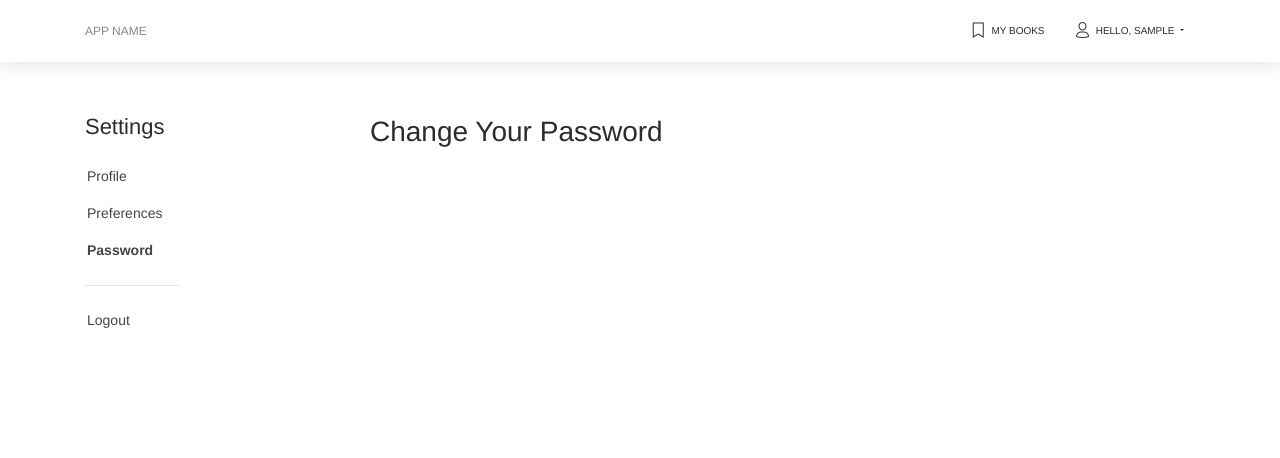
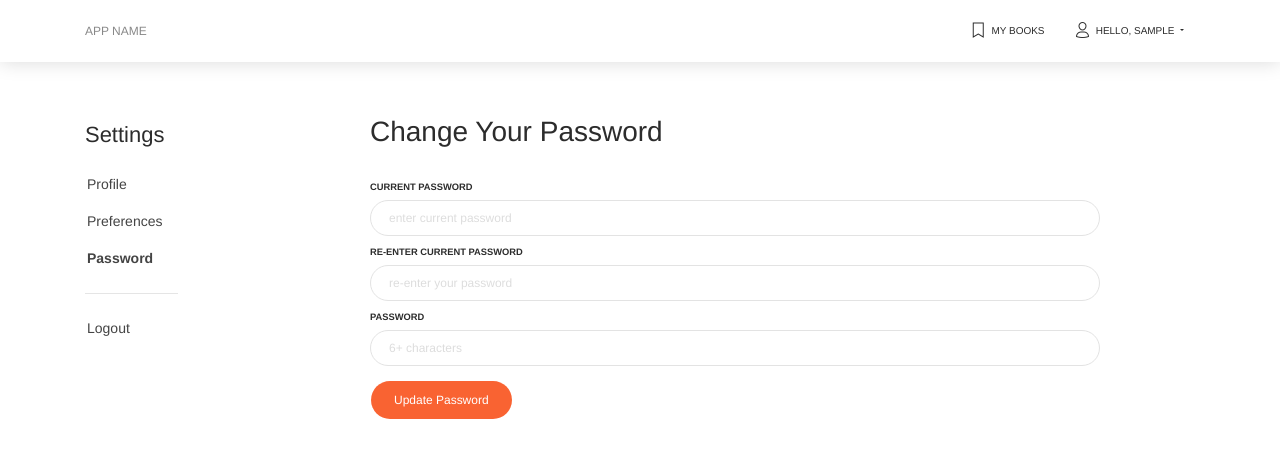
Before and after one commit to FroeMic/FullStack_Info_FinalProject, a Flask app: page /settings/password in a window 1280 px wide. Shown: the top 458 px of the page. Run offline with Flask 2, Linux system fonts and the light colour scheme; the visitor is signed in with stand-in values (Sample User, id 1); data comes from the database, SQL or seed files in the repository; some libraries are stand-ins or nearby versions.

Commit message:
added change password feature, still trying to figure out how to match the current password with the one in the database

```diff
--- a/app/forms/__init__.py
+++ b/app/forms/__init__.py
@@ -1,3 +1,4 @@
 from .registration_form import *
 from .login_form import *
 from .settings_form import *
+from .password_form import *
--- /dev/null
+++ b/app/forms/password_form.py
@@ -0,0 +1,12 @@
+from flask_login import current_user
+from flask.ext.wtf import Form
+from wtforms import StringField, PasswordField, SubmitField
+from flask_wtf.html5 import EmailField
+from wtforms.validators import ValidationError, DataRequired, EqualTo
+from app.models import User
+
+class PasswordForm(Form):
+    currentpassword = PasswordField('Current Password', render_kw={'class': 'form-control', 'placeholder': 'enter current password', 'required': True}, validators=[DataRequired('Please enter your current password.')])
+    confirmpassword = PasswordField('Re-Enter Current Password', render_kw={'class': 'form-control', 'placeholder': 're-enter your password', 'required': True}, validators=[DataRequired(), EqualTo('currentpassword')])
+    newpassword = PasswordField('Password', render_kw={'class': 'form-control', 'placeholder': '6+ characters', 'required': True, 'pattern': '.{6,}', 'title': 'Minimum 6 characters'}, validators=[DataRequired('Please enter a new password.')])
+    submit = SubmitField('Update Password', render_kw={'class': 'btn btn-primary btn-round'} )
--- a/app/routes.py
+++ b/app/routes.py
@@ -2,7 +2,7 @@ from flask import render_template, redirect, url_for, flash
 from flask_login import current_user, login_user, logout_user, login_required
 
 from app import app, db
-from app.forms import RegistrationForm, LoginForm, SettingsForm
+from app.forms import RegistrationForm, LoginForm, SettingsForm, PasswordForm
 from app.models import User
 
 
@@ -85,7 +85,17 @@ def settings_profile():
 def settings_preferences():
     return render_template('settings_preferences.html', title='Settings')
 
-@app.route('/settings/password')
+@app.route('/settings/password', methods=['GET', 'POST'])
 @login_required
 def settings_password():
-    return render_template('settings_password.html', title='Settings')
+    form = PasswordForm()
+    if form.validate_on_submit():
+        user = User.query.filter_by(id=int(current_user.id)).first()
+        if user is None:
+            flash('Error! We could not update your settings.', 'error')
+            return redirect(url_for('settings_profile'))
+
+        user.set_password(form.newpassword.data)
+        db.session.commit()
+        return redirect(url_for('settings_password'))
+    return render_template('settings_password.html', title='Settings', form=form)
--- a/app/templates/settings_password.html
+++ b/app/templates/settings_password.html
@@ -6,8 +6,33 @@
 
 {% block settings_content %}
     <h3>Change Your Password</h3>
-    <div>
-
+	<div>
+        <form class="form" action="" method="post">
+                {{ form.hidden_tag() }}
+                <div class="form-group mb-0">
+                    {{ form.currentpassword.label }}
+                    {{ form.currentpassword(size=32) }}
+                    {% for error in form.currentpassword.errors %}
+                    <span class="text-danger">{{ error }}</span>
+                    {% endfor %}
+                </div>
+                <div class="form-group mb-0">
+                    {{ form.confirmpassword.label }}
+                    {{ form.confirmpassword(size=32) }}
+                    {% for error in form.confirmpassword.errors %}
+                    <span class="text-danger">{{ error }}</span>
+                    {% endfor %}
+                </div>
+                <div class="form-group mb-0">
+                    {{ form.newpassword.label }}
+                    {{ form.newpassword(size=32) }}
+                    {% for error in form.confirmpassword.errors %}
+                    <span class="text-danger">{{ error }}</span>
+                    {% endfor %}
+                </div>
+                <div class="form-group mb-0">
+                    {{ form.submit() }}
+                </div>
+            </form>
     </div>
-
 {% endblock %}
```
